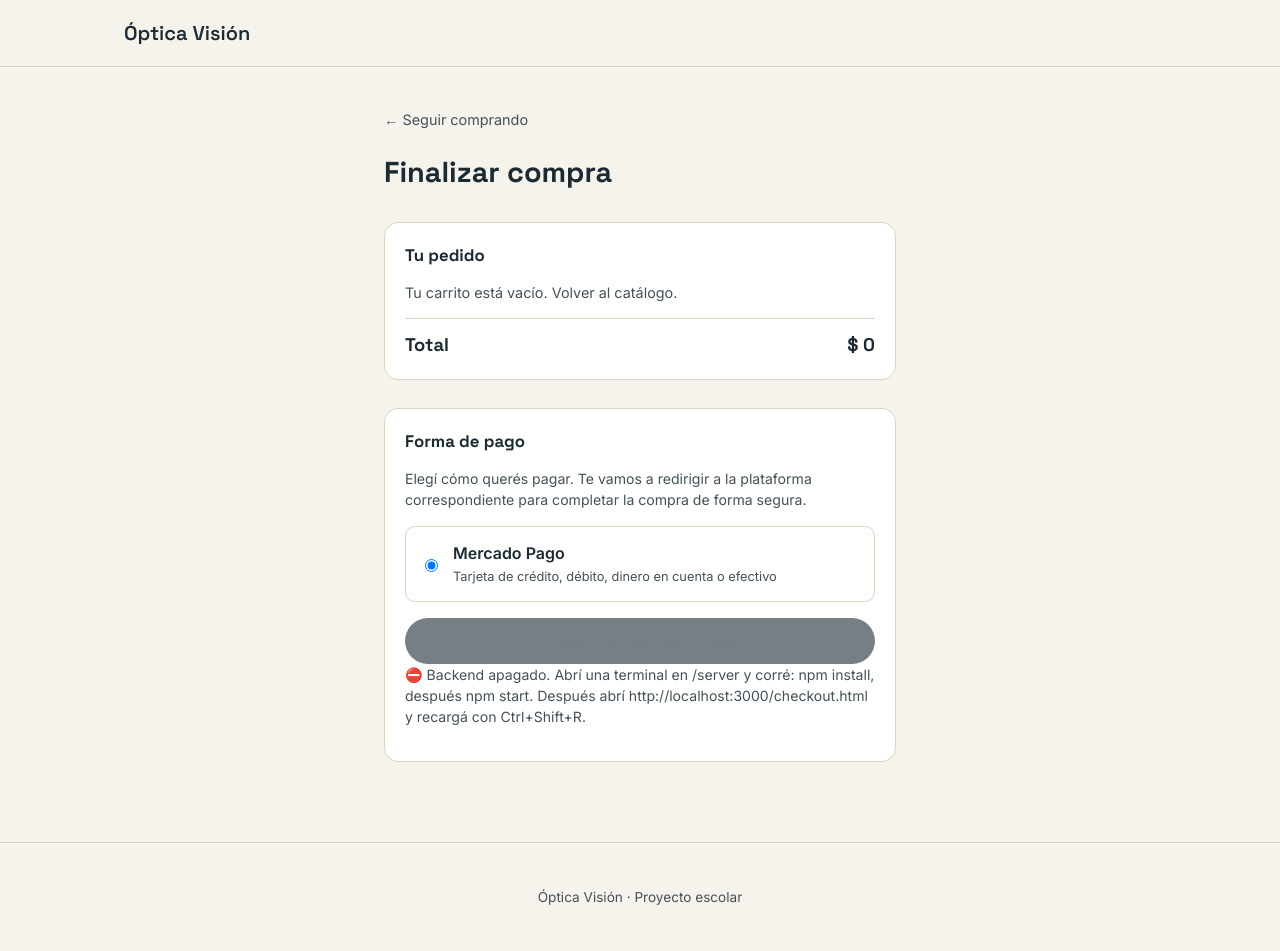
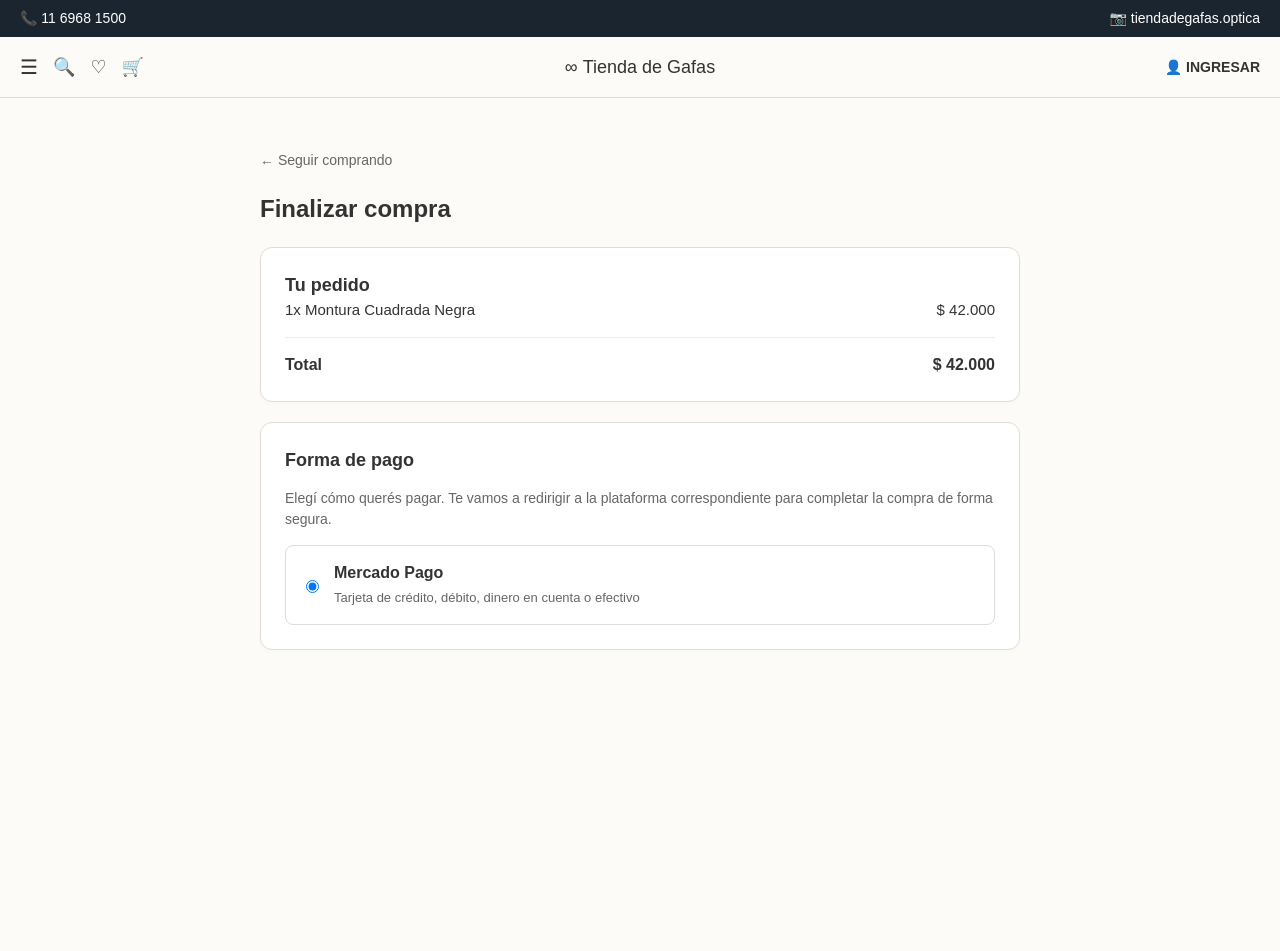
Before and after one commit to isafotos458-code/tienda-de-gafas, a website: page checkout.html in a window 1280 px wide. After the commit the page ends 800 px from the top, so only its background shows below. Drawn offline with Linux system fonts and the light colour scheme; no server answers.

Commit message:
Add files via upload

```diff
--- a/checkout.html
+++ b/checkout.html
@@ -3,67 +3,134 @@
 <head>
     <meta charset="UTF-8">
     <meta name="viewport" content="width=device-width, initial-scale=1.0">
-<title>Óptica Visión — Finalizar compra</title>
-<link rel="preconnect" href="https://fonts.googleapis.com">
-<link href="https://fonts.googleapis.com/css2?family=Space+Grotesk:wght@500;600;700&family=Inter:wght@400;500;600&display=swap" rel="stylesheet">
-<link rel="stylesheet" href="css/style.css">
-<link rel="stylesheet" href="css/checkout.css">
+    <title>Finalizar Compra - Tienda de Gafas</title>
+    <link rel="stylesheet" href="CSS/style.css">
+    <style>
+        body {
+            background-color: #fdfbf7;
+            font-family: Arial, sans-serif;
+            margin: 0;
+            padding: 0;
+            color: #333;
+        }
+        .checkout-container {
+            max-width: 800px;
+            margin: 30px auto;
+            padding: 20px;
+        }
+        .volver-link {
+            display: inline-block;
+            margin-bottom: 20px;
+            color: #666;
+            text-decoration: none;
+            font-size: 14px;
+        }
+        .volver-link:hover {
+            color: #000;
+        }
+        h1.titulo-seccion {
+            font-size: 24px;
+            font-weight: bold;
+            margin-bottom: 20px;
+        }
+        .card-resumen, .card-pago {
+            background: #ffffff;
+            border: 1px solid #e1dcd6;
+            border-radius: 12px;
+            padding: 24px;
+            margin-bottom: 20px;
+            box-shadow: 0 2px 4px rgba(0,0,0,0.02);
+        }
+        .card-resumen h3, .card-pago h3 {
+            margin-top: 0;
+            font-size: 18px;
+            font-weight: bold;
+        }
+        .detalle-item {
+            display: flex;
+            justify-content: space-between;
+            margin-bottom: 15px;
+            font-size: 15px;
+        }
+        .detalle-total {
+            display: flex;
+            justify-content: space-between;
+            border-top: 1px solid #eee;
+            padding-top: 15px;
+            font-weight: bold;
+            font-size: 16px;
+        }
+        .opcion-pago {
+            display: flex;
+            align-items: center;
+            border: 1px solid #ddd;
+            padding: 15px;
+            border-radius: 8px;
+            margin-top: 15px;
+            cursor: pointer;
+        }
+        .opcion-pago input {
+            margin-right: 15px;
+        }
+    </style>
 </head>
 <body>
 
-<header class="site-header">
-  <div class="header-inner">
-    <a href="index.html" class="logo">
-      <span class="logo-lens"></span>
-      Óptica Visión
-    </a>
-  </div>
+    <!-- Barra superior oscura -->
+    <header style="background-color: #1a252f; color: white; padding: 8px 20px; font-size: 14px; display: flex; justify-content: space-between; align-items: center;">
+        <div><span>📞 11 6968 1500</span></div>
+        <div><span>📷 tiendadegafas.optica</span></div>
     </header>
 
-<main class="checkout-page">
-  <a href="index.html" class="back-link">← Seguir comprando</a>
-  <h1>Finalizar compra</h1>
+    <!-- Barra de navegación con título centrado -->
+    <nav style="background-color: #fdfbf7; padding: 15px 20px; border-bottom: 1px solid #e1dcd6; display: flex; justify-content: space-between; align-items: center; position: relative;">
+        <div style="display: flex; align-items: center;">
+            <span style="cursor: pointer; font-size: 20px;">☰</span>
+            <span style="cursor: pointer; font-size: 18px; margin-left: 15px;">🔍</span>
+            <span style="cursor: pointer; font-size: 18px; margin-left: 15px;">♡</span>
+            <span style="cursor: pointer; font-size: 18px; margin-left: 15px;">🛒</span>
+        </div>
 
-  <section class="checkout-summary">
-    <h2>Tu pedido</h2>
-    <div id="summary-items"></div>
-    <div class="summary-total-row">
+        <div style="position: absolute; left: 50%; transform: translateX(-50%); font-size: 18px; font-weight: 500; display: flex; align-items: center;">
+            <span style="margin-right: 5px;">∞</span> Tienda de Gafas
+        </div>
+
+        <div>
+            <span style="font-size: 14px; cursor: pointer; font-weight: bold;">👤 INGRESAR</span>
+        </div>
+    </nav>
+
+    <!-- Contenido del Checkout (Sin banner) -->
+    <div class="checkout-container">
+        <a href="index.html" class="volver-link">← Seguir comprando</a>
+
+        <h1 class="titulo-seccion">Finalizar compra</h1>
+
+        <div class="card-resumen">
+            <h3>Tu pedido</h3>
+            <div class="detalle-item">
+                <span>1x Montura Cuadrada Negra</span>
+                <span>$ 42.000</span>
+            </div>
+            <div class="detalle-total">
                 <span>Total</span>
-      <span id="summary-total">$0</span>
+                <span>$ 42.000</span>
             </div>
-  </section>
+        </div>
 
-  <section class="checkout-payment">
-    <h2>Forma de pago</h2>
-    <p class="payment-help">Elegí cómo querés pagar. Te vamos a redirigir a la plataforma correspondiente para completar la compra de forma segura.</p>
+        <div class="card-pago">
+            <h3>Forma de pago</h3>
+            <p style="color: #666; font-size: 14px;">Elegí cómo querés pagar. Te vamos a redirigir a la plataforma correspondiente para completar la compra de forma segura.</p>
 
-    <div class="payment-options">
-      <label class="payment-option">
-        <input type="radio" name="metodo" value="mercadopago" checked>
-        <span class="payment-option-label">
-          <strong>Mercado Pago</strong>
-          <small>Tarjeta de crédito, débito, dinero en cuenta o efectivo</small>
-        </span>
+            <div class="opcion-pago">
+                <input type="radio" id="mp" name="pago" checked>
+                <label for="mp">
+                    <strong>Mercado Pago</strong><br>
+                    <span style="font-size: 13px; color: #666;">Tarjeta de crédito, débito, dinero en cuenta o efectivo</span>
                 </label>
             </div>
+        </div>
+    </div>
 
-    <button id="pay-btn" class="pay-btn">Pagar con Mercado Pago</button>
-    <div id="pay-waiting" hidden>
-      <p id="pay-wait-state" class="payment-help" aria-live="polite">Pago abierto en otra pestaña… esperando aprobación.</p>
-      <button id="verify-btn" type="button" class="pay-btn">Ya pagué, verificar ahora</button>
-      <button id="cancel-wait-btn" type="button" class="back-link">Cancelar y volver</button>
-    </div>
-    <p id="backend-status" class="payment-help" aria-live="polite"></p>
-    <p id="pay-error" class="pay-error" role="alert" hidden></p>
-  </section>
-</main>
-
-<footer class="site-footer">
-  <p>Óptica Visión · Proyecto escolar</p>
-</footer>
-
-<script src="js/products.js"></script>
-<script src="js/cart.js"></script>
-<script src="js/checkout.js"></script>
 </body>
 </html>
--- /dev/null
+++ b/checkout.js
@@ -0,0 +1,4 @@
+// Lógica para la pasarela de pagos
+document.addEventListener("DOMContentLoaded", function() {
+    console.log("Checkout cargado correctamente.");
+});
```
Lines whose indentation alone changed are shown as unchanged.
